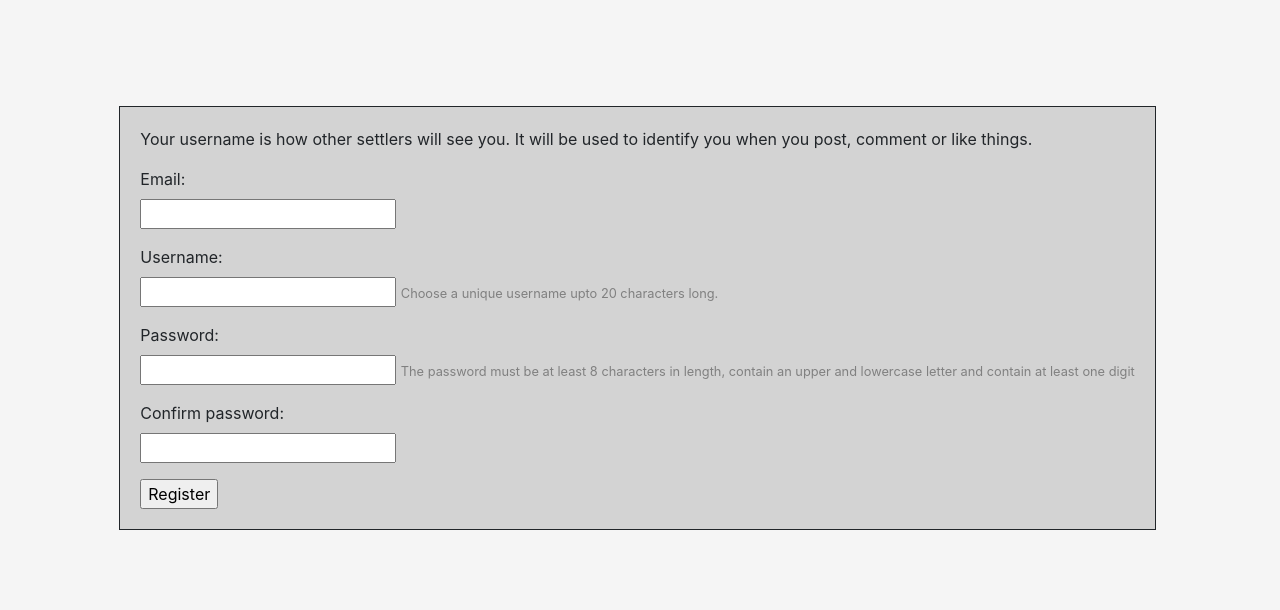
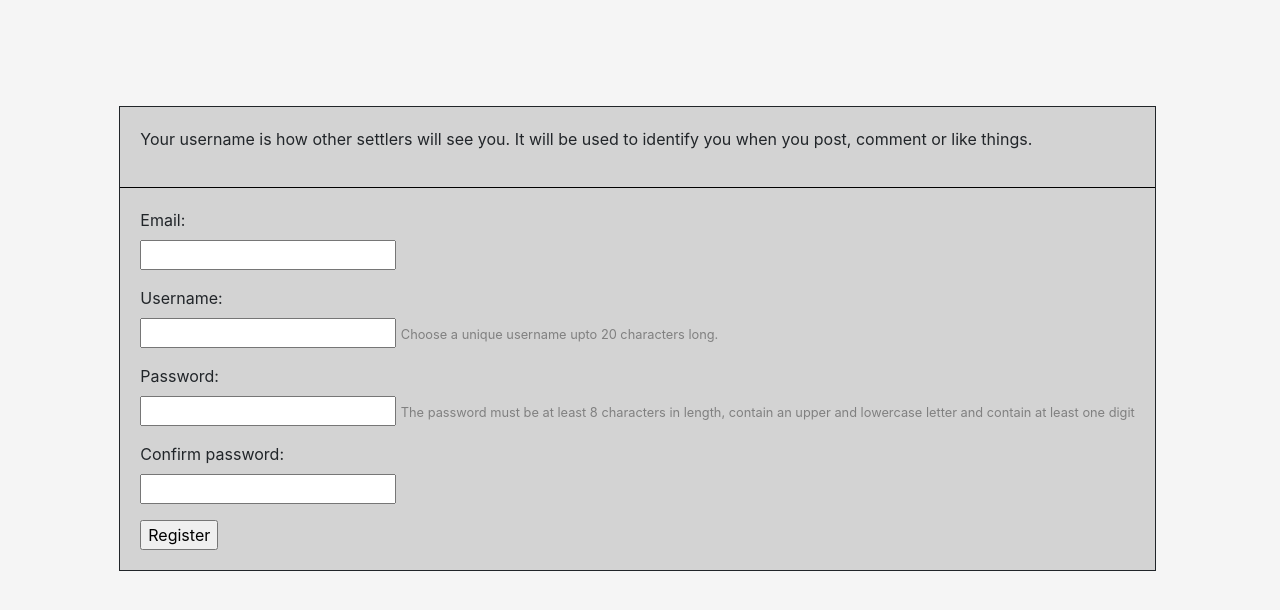
Before and after one commit to settlemysettle/SettleMySettle, a Django app: page /settle/register/ in a window 1280 px wide. Shown: the part 64-674 px from the top of the page. Run offline with Django 3.2, Linux system fonts and the light colour scheme; some libraries are stand-ins or nearby versions.

Commit message:
Sign up core CSS and formatting complete

```diff
--- a/templates/settle/register.html
+++ b/templates/settle/register.html
@@ -7,12 +7,14 @@ Register
 
 {% block body_block %}
 <div style = "padding-top: 100px" align = "center">
-    <div style="background-color: lightgray;border-style: solid;border-width: 1px;display: inline-block;padding: 20px" align = "left">
-        <p>Your username is how other settlers will see you. It will be used to identify you when you post, comment or like
-            things.</p>
+    <div style="background-color: lightgray;border-style: solid;border-width: 1px;display: inline-block;" align = "left">
+        <div class = "row-2" style = "border-bottom: 1px solid black;padding: 20px">
+            <p>Your username is how other settlers will see you. It will be used to identify you when you post, comment or like things.</p>
+        </div>
+        <div class = "row-10" style = "padding: 20px">
             {% if user.is_authenticated %}
             <strong><br /> have already signed up</strong> <br></strong>
-        <a href="{% url 'index' %}">Return to the homepage.</a><br />
+            <a href="{% url 'index' %}">Click here to return to the homepage.</a><br />
             {% else %}
             <form id="signup_form" method="post" action="{% url 'register' %}" enctype="multipart.form-data">
 
@@ -30,9 +32,10 @@ Register
                 </p>
                 {% endfor %}
 
-            <input type="submit" name="submit" value="Register" />
+                <input type="submit" name="submit" value="Register"/>
             </form>
             {% endif %}
         </div>
     </div>
+</div>
 {% endblock %}
```
Lines whose indentation alone changed are shown as unchanged.
